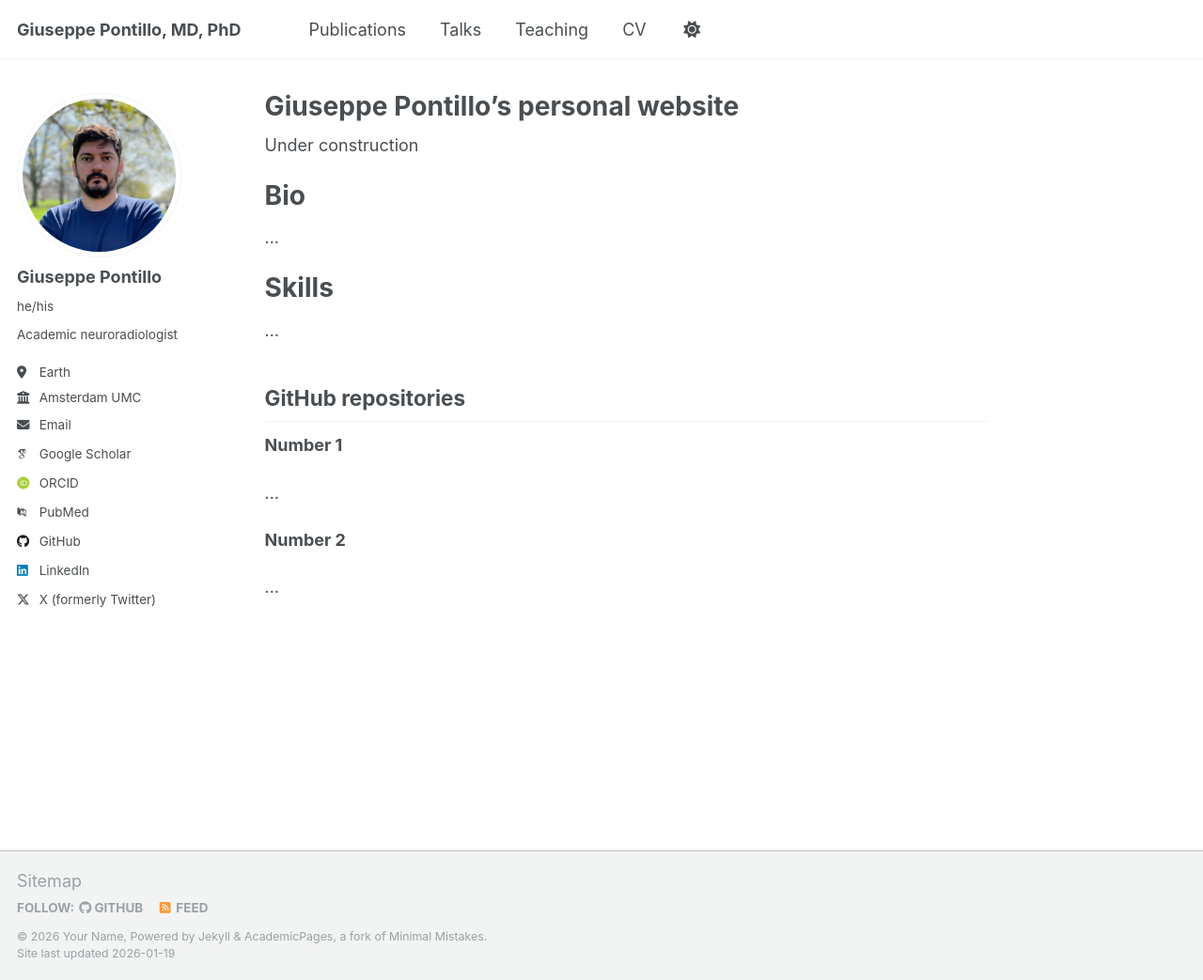
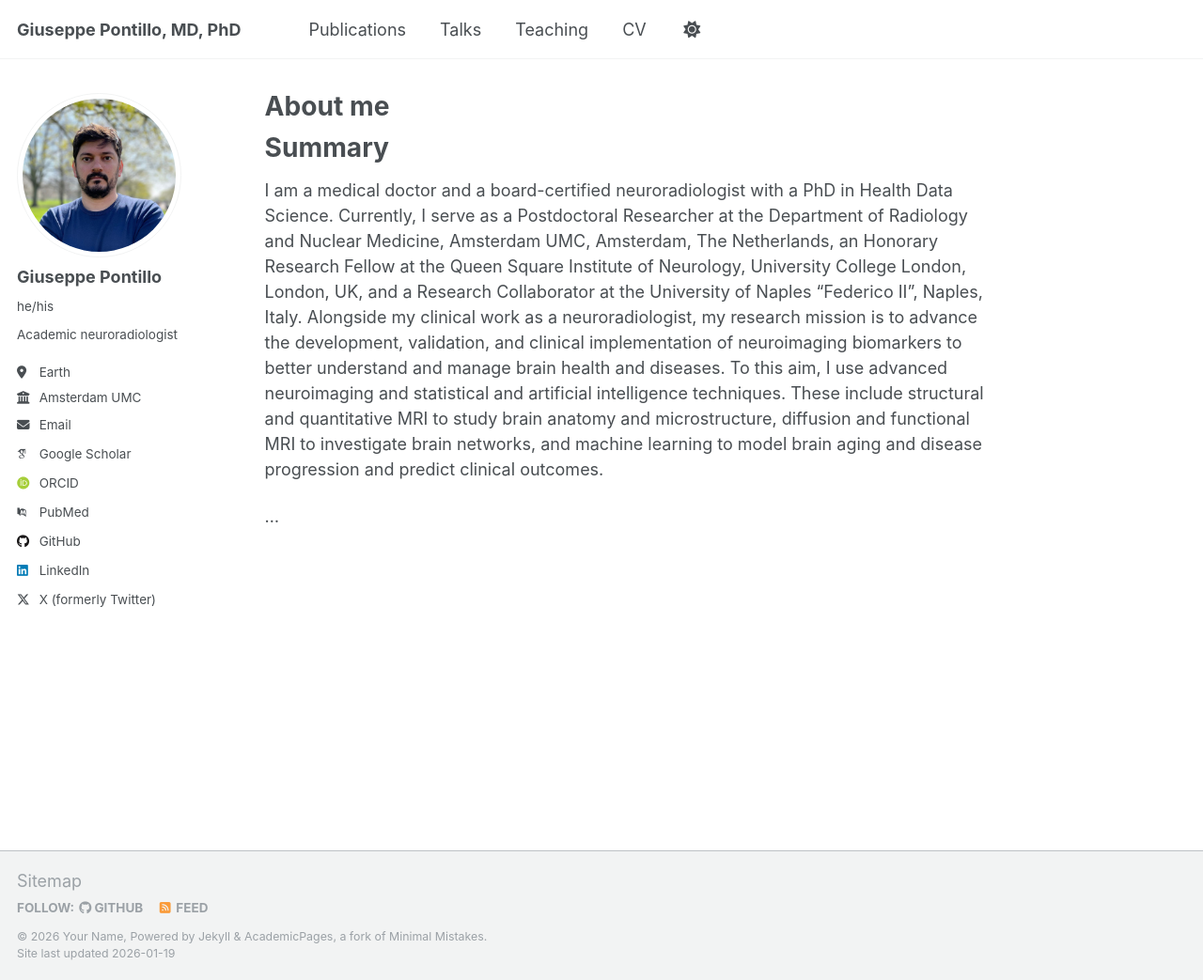
Before and after one commit to giupontillo/giupontillo.github.io, a Jekyll site: the page built from _pages/about.md, in a window 1280 px wide and 1043 px high. Shown: the whole window at 94% size. Built offline with Jekyll 4.4.1, drawn with Linux system fonts in a browser that asks for light colours; some web fonts are replaced.

Commit message:
changed about me

```diff
--- a/_config.yml
+++ b/_config.yml
@@ -59,7 +59,7 @@ author:
   keybase          : # Username
   instagram        : # Username
   lastfm           : # Username
-  linkedin         : "@giupontillo"
+  linkedin         : "giupontillo"
   mastodon         : # URL
   medium           : # URL
   pinterest        : # Username
--- a/_pages/about.md
+++ b/_pages/about.md
@@ -1,28 +1,15 @@
 ---
 permalink: /
-title: "Giuseppe Pontillo's personal website"
+title: "About me"
 author_profile: true
 redirect_from:
   - /about/
   - /about.html
 ---
 
-Under construction
-
-Bio
+Summary
 ======
-...
-
-Skills
-======
-...
-
-GitHub repositories
-------
-**Number 1**
+I am a medical doctor and a board-certified neuroradiologist with a PhD in Health Data Science. Currently, I serve as a Postdoctoral Researcher at the Department of Radiology and Nuclear Medicine, Amsterdam UMC, Amsterdam, The Netherlands, an Honorary Research Fellow at the Queen Square Institute of Neurology, University College London, London, UK, and a Research Collaborator at the University of Naples “Federico II”, Naples, Italy.
+Alongside my clinical work as a neuroradiologist, my research mission is to advance the development, validation, and clinical implementation of neuroimaging biomarkers to better understand and manage brain health and diseases. To this aim, I use advanced neuroimaging and statistical and artificial intelligence techniques. These include structural and quantitative MRI to study brain anatomy and microstructure, diffusion and functional MRI to investigate brain networks, and machine learning to model brain aging and disease progression and predict clinical outcomes.
 
 ...
-
-**Number 2**
-
-...
```
